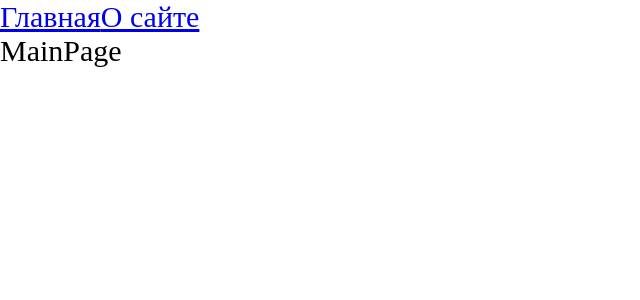
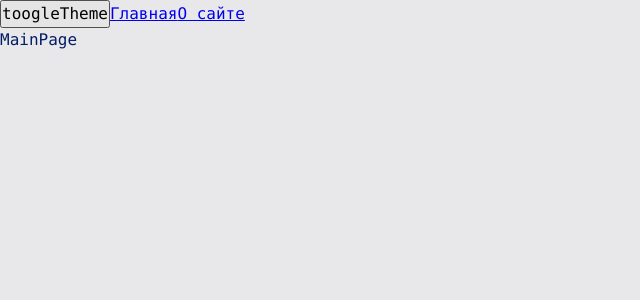
Before and after one commit to CptKokao/production-project, a React app: page / in a window 1280 px wide. Shown: the top 300 px of the page, without its empty margins (0-640 px from the left). Built offline with nearby package versions, Linux system fonts and the light colour scheme.

Commit message:
1.7 Организация стилей. Добавляем темы

```diff
--- a/src/App.tsx
+++ b/src/App.tsx
@@ -1,12 +1,17 @@
 import { Routes, Route, Link } from "react-router-dom";
 import { AboutPageAsync } from "./pages/AboutPage/AboutPage.async";
 import { MainPageAsync } from "./pages/MainPage/MainPage.async";
-import './index.scss';
+import './styles/index.scss';
 import { Suspense } from "react";
+import { useTheme } from "./theme/useTheme";
+
 
 const App = () => {
+    const {theme, toogleTheme} = useTheme();
+
     return (
-        <div className="app">
+        <div className={`app ${theme}`}>
+            <button onClick={toogleTheme}>toogleTheme</button>
             <Link to={'/'}>Главная</Link>
             <Link to={'/about'}>О сайте</Link>
              <Suspense fallback="Loading...">
--- a/src/index.scss
+++ /dev/null
@@ -1,9 +0,0 @@
-* {
-    margin: 0;
-    padding: 0;
-    box-sizing: border-box;
-}
-
-.app {
-    font-size: 30px;
-}
--- a/src/index.tsx
+++ b/src/index.tsx
@@ -1,10 +1,14 @@
 import { render } from 'react-dom';
 import { BrowserRouter } from 'react-router-dom';
 import App from './App';
+import ThemeProvider from './theme/ThemeProvider';
 
 render(
+
     <BrowserRouter>
-        <App />
+        <ThemeProvider>
+            <App />
+        </ThemeProvider>
     </BrowserRouter>,
     document.getElementById('root')
 )
--- /dev/null
+++ b/src/styles/index.scss
@@ -0,0 +1,13 @@
+@import 'reset';
+@import 'variables/global';
+@import 'themes/normal';
+@import 'themes/dark';
+
+.app {
+    font: var(--font-m);
+
+    background: var(--bg-color);
+    color: var(--primary-color);
+
+    min-height: 100vh;
+}
--- /dev/null
+++ b/src/styles/reset.scss
@@ -0,0 +1,13 @@
+* {
+    margin: 0;
+    padding: 0;
+    box-sizing: border-box;
+}
+
+input,
+button,
+textarea,
+select {
+    margin: 0;
+    font: inherit;
+}
--- /dev/null
+++ b/src/styles/themes/dark.scss
@@ -0,0 +1,6 @@
+.app.dark {
+    --bg-color: #090949;
+
+    --primary-color: #049604;
+    --secondary-color: #04ff04;
+}
--- /dev/null
+++ b/src/styles/themes/normal.scss
@@ -0,0 +1,6 @@
+.app.light {
+    --bg-color: #e8e8ea;
+
+    --primary-color: #041c65;
+    --secondary-color: #0449e0;
+}
--- /dev/null
+++ b/src/styles/variables/global.scss
@@ -0,0 +1,11 @@
+:root {
+    --font-family-main: Consolas, 'Times New Roman', Serif;
+
+    --font-size-m: 16px;
+    --font-line-m: 24px;
+    --font-m: var(--font-size-m) / var(--font-line-m) var(--font-family-main);
+
+    --font-size-l: 16px;
+    --font-line-l: 24px;
+    --font-l: var(--font-size-l) / var(--font-line-l) var(--font-family-main);
+}
--- /dev/null
+++ b/src/theme/ThemeContext.tsx
@@ -0,0 +1,15 @@
+import { createContext } from "react";
+
+export enum Theme {
+    LIGHT = 'light',
+    DARK = 'dark',
+}
+
+export interface ThemeContextProps {
+    theme?: Theme
+    setTheme?: (theme: Theme) => void
+}
+
+export const ThemeContext = createContext<ThemeContextProps>({});
+
+export const LOCAL_STORAGE_THEME_KEY='theme';
--- /dev/null
+++ b/src/theme/ThemeProvider.tsx
@@ -0,0 +1,21 @@
+import React, {FC, useMemo, useState} from 'react';
+import {LOCAL_STORAGE_THEME_KEY, Theme, ThemeContext} from './ThemeContext';
+
+const defaultTheme = localStorage.getItem(LOCAL_STORAGE_THEME_KEY) as Theme || Theme.LIGHT;
+
+const ThemeProvider: FC = ({children}) => {
+    const [theme, setTheme] = useState<Theme>(defaultTheme);
+
+    const defaultProps = useMemo(() => ({
+        theme: theme,
+        setTheme: setTheme,
+    }), [theme])
+
+    return (
+        <ThemeContext.Provider value={defaultProps}>
+            {children}
+        </ThemeContext.Provider>
+    );
+};
+
+export default ThemeProvider;
--- /dev/null
+++ b/src/theme/useTheme.tsx
@@ -0,0 +1,20 @@
+import React, { useContext } from 'react'
+import { LOCAL_STORAGE_THEME_KEY, Theme, ThemeContext } from './ThemeContext'
+
+
+interface useThemeProps {
+    theme?: Theme
+    toogleTheme?: () => void
+}
+
+export const useTheme = (): useThemeProps => {
+    const {theme, setTheme} = useContext(ThemeContext);
+
+    const toogleTheme = () => {
+        const newTheme = theme === Theme.LIGHT ? Theme.DARK : Theme.LIGHT;
+        setTheme(newTheme);
+        localStorage.setItem(LOCAL_STORAGE_THEME_KEY, newTheme);
+    }
+
+    return { theme, toogleTheme };
+}
```
